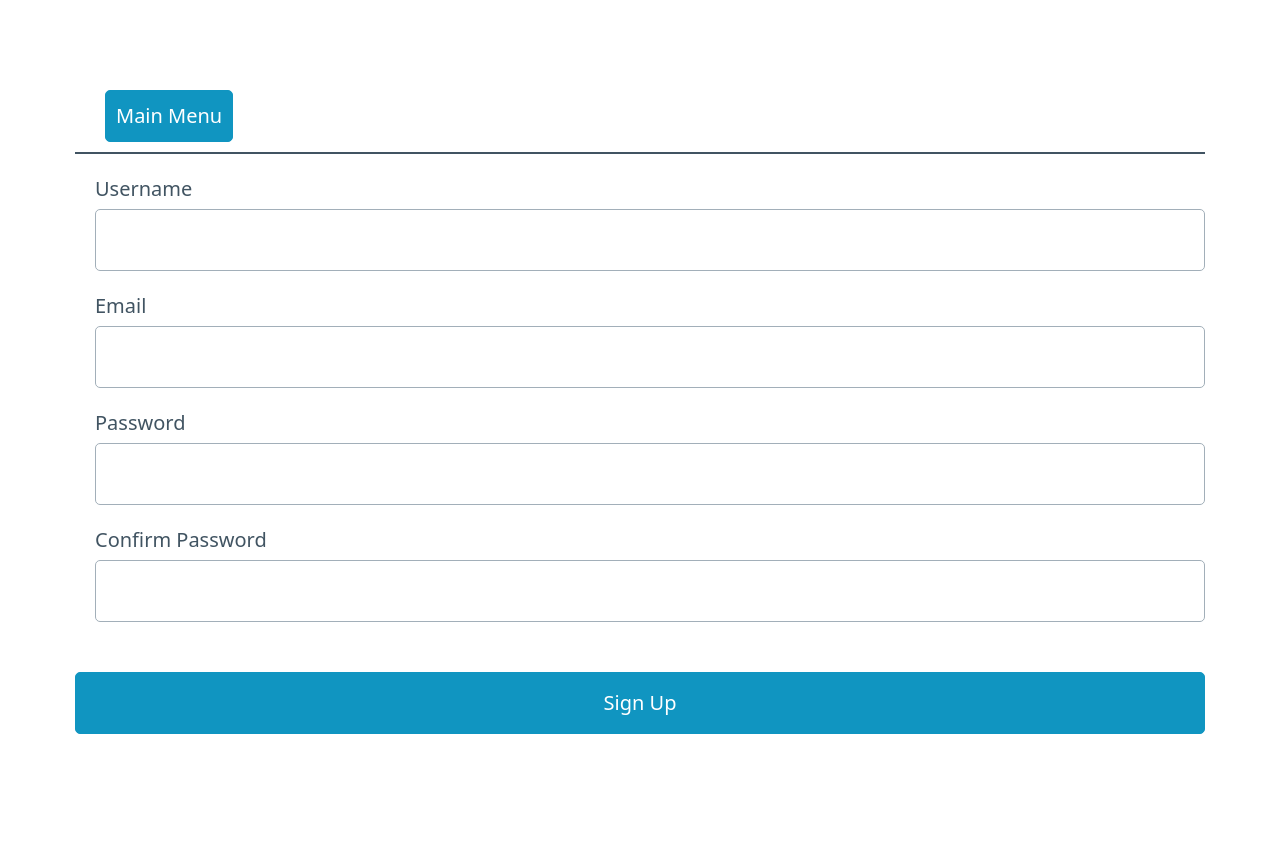
After one commit to SMARTClash8/team_3, a Flask app: page /registration in a window 1280 px wide. The commit adds this page. Run offline with Flask 2, Linux system fonts and the light colour scheme.

Commit message:
new_features
new_features

```diff
--- a/app.py
+++ b/app.py
@@ -1,8 +1,10 @@
 import datetime
-from flask import Flask, render_template, request, redirect, url_for
-from models import Note, Tag, Address_book, Record, Birthday, Phone, Email, Address, db_session, note_m2m_tag
+from flask import Flask, render_template, request, redirect, url_for, flash
+from models import Note, Tag, Address_book, Record, Birthday, Phone, Email, Address, db_session, note_m2m_tag, User, adbooks_user, notes_user, tags_user
 from sqlalchemy import or_
-from forms import RecordForm#, LoginForm, RegisterForm
+from flask_bcrypt import Bcrypt
+from flask_login import LoginManager, login_user, current_user, logout_user, login_required
+from forms import LoginForm, RegistrationForm, RecordForm
 from collections import defaultdict
 from new_parsing import get_wp_news
 
@@ -11,7 +13,18 @@ app = Flask(__name__)
 app.debug = True
 app.env = "development"
 app.config['SECRET_KEY'] = 'any secret string'
+bcrypt = Bcrypt(app)
 MAX_CONTENT_LENGHT = 1024 * 1024
+
+
+login_manager = LoginManager(app)
+login_manager.login_view = "login"
+
+login_manager.login_message_category = "info"
+
+@login_manager.user_loader
+def load_user(user_id):
+    return db_session.query(User).get(int(user_id))
 
 @app.route("/", methods=["GET", "POST"], strict_slashes=False)
 def index():
@@ -23,19 +36,67 @@ def get_news():
     return render_template("news.html", news=news)
 
 
+@app.route("/registration", methods=["GET", "POST"])
+def registration():
+    if current_user.is_authenticated:
+        return redirect(url_for("index"))
+    form = RegistrationForm()
+
+    if form.validate_on_submit():
+        hashed_password = bcrypt.generate_password_hash(form.password.data). \
+            decode('utf-8')
+        user = User(username=form.username.data, email=form.email.data,
+                    password=hashed_password)
+        db_session.add(user)
+        db_session.commit()
+        flash('Account created!Please login', "success")
+        return render_template("success.html")
+
+    return render_template("registration.html", title="Register", form=form)
+
+@app.route("/login", methods=["GET", "POST"])
+def login():
+    if current_user.is_authenticated:
+        print("authenticated")
+        return redirect(url_for("index"))
+    form = LoginForm()
+    if form.validate_on_submit():
+        user = db_session.query(User).filter_by(email=form.email.data).first()
+        if user and bcrypt.check_password_hash(user.password,
+                                               form.password.data):
+            login_user(user, remember=form.remember.data)
+            # next_page = request.args.get("next")
+            flash("You have been logged in!", "success")
+            return redirect(url_for("index"))
+        else:
+
+            flash("Login Unsuccessful. Please check email and password",
+                  "danger")
+
+    return render_template("login.html", title="Login", form=form)
+
+@app.route("/logout")
+def logout():
+    logout_user()
+    return redirect(url_for("login"))
+
 @app.route("/addressbooks", methods=["GET"], strict_slashes=False)
 def get_addressbooks():
 
-    address_books = db_session.query(Address_book).all()
+    user = db_session.query(User).filter_by(id=current_user.id).first()
+    address_books = user.addressbooks
     return render_template("address_books.html", address_books=address_books)
 
 
 @app.route("/addressbook/", methods=["GET", "POST"], strict_slashes=False)
+@login_required
 def create_addressbook():
 
     if request.method == "POST":
         name = request.form.get("name")
         adbook = Address_book(name=name)
+        user = db_session.query(User).filter_by(id=current_user.id).first()
+        user.addressbooks.append(adbook)
         db_session.add(adbook)
         db_session.commit()
         return redirect("/addressbooks")
@@ -43,11 +104,58 @@ def create_addressbook():
     return render_template("addressbook.html")
 
 
+@app.route("/record/result/<book_id>", methods=["GET", "POST"], strict_slashes=False)
+def search_in_record(book_id):
+
+    if request.method == "POST":
+        recorded = []
+        key = request.form.get("key")
+        records = db_session.query(Record).filter(or_(Record.name.like(f'%{key}%'),Record.id.like(f'%{key}%'))).all()
+        for obj in records:
+            res_note = db_session.query(Record).filter(Record.id == obj.id).first()
+            if res_note:
+                if not res_note in recorded:
+                    recorded.append(res_note)
+
+
+        return render_template("record_result.html", recorded=recorded, book_id=book_id, key=key, count_res=1)
+
 @app.route("/records/<book_id>", methods=["GET"], strict_slashes=False)
 def get_records(book_id):
 
     records = db_session.query(Record).filter(Record.book_id == book_id).all()
     return render_template("records.html", records=records, book_id=book_id)
+
+
+@app.route("/detailrecord/<book_id>/<record_id>", methods=["GET", "POST"], strict_slashes=False)
+def detailrecord(book_id, record_id):
+    if request.method == "POST":
+        record_to_change = db_session.query(Record).filter( (Record.id == record_id) & (Record.book_id == book_id)).first()
+        form = RecordForm()
+        name = form.name.data
+        bd_str_to_date = form.birthday.data
+        birthday = Birthday(bd_date=bd_str_to_date)
+        phone = form.phone.data
+        phones = []
+        phones.append(Phone(name=phone))
+        email = form.email.data
+        emails = []
+        emails.append(Email(name=email))
+        address = form.address.data
+        addresses = []
+        addresses.append(Address(name=address))
+        record = Record(name=name, birthday=birthday, phones=phones, emails=emails, addresses=addresses)
+
+        adbook = db_session.query(Address_book).filter(Address_book.id == book_id).first()
+        adbook.records.append(record)
+        db_session.add(adbook)
+        db_session.commit()
+
+        return render_template("records.html", records=records)
+
+    record = db_session.query(Record).filter( (Record.id == record_id) & (Record.book_id == book_id)).first()
+    birthday = record.birthday.bd_date.strftime('%m.%d.%Y')
+    return render_template("detail_record.html", record_id=record_id, book_id=book_id, record=record, birthday=birthday)
 
 
 @app.route("/record/<book_id>", methods=["GET", "POST"], strict_slashes=False)
@@ -76,23 +184,6 @@ def create_record(book_id):
         return redirect(f"/records/{book_id}")
 
     return render_template("record.html", book_id=book_id, form=form)
-
-@app.route("/record/result/<book_id>", methods=["GET", "POST"], strict_slashes=False)
-def search_in_record(book_id):
-
-    if request.method == "POST":
-        recorded = []
-        key = request.form.get("key")
-        records = db_session.query(Record).filter(or_(Record.name.like(f'%{key}%'),Record.id.like(f'%{key}%'))).all()
-        for obj in records:
-            res_note = db_session.query(Record).filter(Record.id == obj.id).first()
-            if res_note:
-                if not res_note in recorded:
-                    recorded.append(res_note)
-
-
-        return render_template("record_result.html", recorded=recorded, book_id=book_id, key=key, count_res=1)
-
 
 @app.route("/change/record/<book_id>/<record_id>", methods=["GET", "POST"], strict_slashes=False)
 def change_record(book_id, record_id):
@@ -167,38 +258,6 @@ def delete_record_info(record_id, book_id):
     return redirect(url_for("get_record_info", book_id=book_id, record_id=record_id))
 
 
-@app.route("/detailrecord/<book_id>/<record_id>", methods=["GET", "POST"], strict_slashes=False)
-def detailrecord(book_id, record_id):
-    if request.method == "POST":
-        record_to_change = db_session.query(Record).filter( (Record.id == record_id) & (Record.book_id == book_id)).first()
-        form = RecordForm()
-        name = form.name.data
-        bd_str_to_date = form.birthday.data
-        birthday = Birthday(bd_date=bd_str_to_date)
-        phone = form.phone.data
-        phones = []
-        phones.append(Phone(name=phone))
-        email = form.email.data
-        emails = []
-        emails.append(Email(name=email))
-        address = form.address.data
-        addresses = []
-        addresses.append(Address(name=address))
-        record = Record(name=name, birthday=birthday, phones=phones, emails=emails, addresses=addresses)
-
-        adbook = db_session.query(Address_book).filter(Address_book.id == book_id).first()
-        adbook.records.append(record)
-        db_session.add(adbook)
-        db_session.commit()
-
-        return render_template("records.html", records=records)
-
-    record = db_session.query(Record).filter( (Record.id == record_id) & (Record.book_id == book_id)).first()
-    birthday = record.birthday.bd_date.strftime('%m.%d.%Y')
-    return render_template("detail_record.html", record_id=record_id, book_id=book_id, record=record, birthday=birthday)
-
-
-
 @app.route("/detail/<id>", methods=["GET", "POST"], strict_slashes=False)
 def detail(id):
     if request.method == "POST":
@@ -211,6 +270,13 @@ def detail(id):
         description = request.form.get("description")
         if description:
             note_to_change.description = description
+
+        tags = request.form.get("tags")
+        if tags:
+            pass
+            # db.session.query(Address).filter(Address.contact_id == id).update({"addr": address}, synchronize_session="fetch")
+            # if not cont.address:
+            #     cont.address = [Address(addr=address, contact_id=id)]
 
         db_session.add(note_to_change)
         db_session.commit()
@@ -226,6 +292,8 @@ def detail(id):
 
 @app.route("/note/", methods=["GET", "POST"], strict_slashes=False)
 def add_note():
+    user = db_session.query(User).filter_by(id=current_user.id).first()
+
     if request.method == "POST":
         name = request.form.get("name")
         description = request.form.get("description")
@@ -234,25 +302,35 @@ def add_note():
         for tag_id in tags_id:
             tags_obj.append(db_session.query(Tag).filter(Tag.id == tag_id).first())
         note = Note(name=name, description=description, tags=tags_obj)
+
+        user.notes.append(note)
+
         db_session.add(note)
         db_session.commit()
         return redirect("/notebook")
     else:
-        tags = db_session.query(Tag).all()
+        tags = user.tags
+        # tags = db_session.query(Tag).all()
 
     return render_template("note.html", tags=tags)
 
 
 @app.route("/tag/", methods=["GET", "POST"], strict_slashes=False)
 def add_tag():
+
+    user = db_session.query(User).filter_by(id=current_user.id).first()
+
     if request.method == "POST":
         name = request.form.get("name")
         tag = Tag(name=name)
+
+        user.tags.append(tag)
+
         db_session.add(tag)
         db_session.commit()
         return redirect(f"/tag")
 
-    tags = db_session.query(Tag).all()
+    tags = user.tags
     return render_template("tag.html", tags=tags)
 
 
@@ -333,46 +411,17 @@ def coming_birthday():
 
 @app.route("/notebook", methods=["GET", "POST"], strict_slashes=False)
 def notebook():
-    notes = db_session.query(Note).all()
+    user = db_session.query(User).filter_by(id=current_user.id).first()
+    notes = user.notes
 
     if request.method == "POST":
         id_tag = request.form.get("tag_ch")
         if id_tag:
             notes = db_session.query(Note).join(note_m2m_tag, isouter=True).join(Tag, isouter=True).filter(Tag.id == id_tag).all()
 
-    tags = db_session.query(Tag).all()
+    tags = user.tags
 
     return render_template("notebook.html", notes=notes, tags=tags)
-# @app.route("/login", methods=["POST", "GET"])
-# def login():
-
-#     form = LoginForm()
-#     if form.validate_on_submit():
-#         user = dbase.getUserByEmail(form.email.data)
-#         if user and check_password_hash(user['psw'], form.psw.data):
-#             userlogin = UserLogin().create(user)
-#             rm = form.remember.data
-#             login_user(userlogin, remember=rm)
-#             return redirect(request.args.get("next") or url_for("profile"))
-
-#         flash("Неверная пара логин/пароль", "error")
-
-#     return render_template("login_test.html", menu=dbase.getMenu(), title="Авторизация", form=form)
-
-
-# @app.route("/register", methods=["POST", "GET"])
-# def register():
-#     form = RegisterForm()
-#     if form.validate_on_submit():
-#             hash = generate_password_hash(request.form['psw'])
-#             res = dbase.addUser(form.name.data, form.email.data, hash)
-#             if res:
-#                 flash("Вы успешно зарегистрированы", "success")
-#                 return redirect(url_for('login'))
-#             else:
-#                 flash("Ошибка при добавлении в БД", "error")
-
-#     return render_template("register.html", menu=dbase.getMenu(), title="Регистрация", form=form)
 
 if __name__ == "__main__":
     app.run()
--- a/forms.py
+++ b/forms.py
@@ -1,27 +1,47 @@
+from email import message
 from flask_wtf import FlaskForm
-from wtforms import StringField, SubmitField, BooleanField, PasswordField, DateField, DateTimeField
-from wtforms.validators import DataRequired, Email, Length, ValidationError
-from datetime import date
+from wtforms import StringField, PasswordField, SubmitField, BooleanField, DateField, \
+    IntegerField
+from wtforms.validators import DataRequired, Length, Email, EqualTo,\
+    ValidationError
+from models import User, db_session
+
+
+class RegistrationForm(FlaskForm):
+    username = StringField("Username",
+                           validators=[DataRequired(), Length(min=2, max=150)])
+    email = StringField("Email",
+                        validators=[DataRequired(), Email(), Length(min=2, max=150)])
+    password = PasswordField("Password", validators=[DataRequired()])
+    confirm_password = PasswordField(
+        "Confirm Password", validators=[DataRequired(), EqualTo("password", message="Passwords don't match")])
+    submit = SubmitField("Sign Up")
+
+    def validate_username(self, username):
+        user = db_session.query(User).filter_by(username=username.data).first()
+        if user:
+            raise ValidationError("That username is taken! Choose another")
+
+    def validate_email(self, email):
+        email = db_session.query(User).filter_by(email=email.data).first()
+        if email:
+            raise ValidationError("That email is taken! Choose another")
+
+
+class LoginForm(FlaskForm):
+    email = StringField("Email",
+                        validators=[DataRequired(), Email()])
+    password = PasswordField("Password", validators=[DataRequired()])
+    remember = BooleanField("Remember Me")
+    submit = SubmitField("Login")
+
+
 
 
 class RecordForm(FlaskForm):
-	name = StringField("Name: ", validators=[DataRequired(message="You need to enter the name")])
-	birthday = DateField('Birthday', format='%Y-%m-%d', validators=[DataRequired(message="You need to enter the birthday")])
-	phone = StringField("Phone", validators=[DataRequired(message="You need to enter the phone"), Length(min = 10, max = 13)],)
-	email = StringField("Email", validators=[DataRequired(message="You need to enter the email")],)
-	address = StringField("Address", validators=[DataRequired(message="You need to enter the address")],)
-	submit = SubmitField("Submit")
-
-
-# class LoginForm(FlaskForm):
-#     email = StringField("Email: ", validators=[Email("Некорректный email")])
-#     psw = PasswordField("Пароль: ", validators=[DataRequired(), Length(min=4, max=100, message="Пароль должен быть от 4 до 100 символов")])
-#     remember = BooleanField("Запомнить", default = False)
-#     submit = SubmitField("Войти")
-
-# class RegisterForm(FlaskForm):
-#     name = StringField("Имя: ", validators=[Length(min=4, max=100, message="Имя должно быть от 4 до 100 символов")])
-#     email = StringField("Email: ", validators=[Email("Некорректный email")])
-#     psw = PasswordField("Пароль: ", validators=[DataRequired(), Length(min=4, max=100, message="Пароль должен быть от 4 до 100 символов")])
-#     psw2 = PasswordField("Повтор пароля: ", validators=[DataRequired(), EqualTo('psw', message="Пароли не совпадают")])
-#     submit = SubmitField("Регистрация")
+    name = StringField("Name: ", validators=[DataRequired(message="You need to enter the name")])
+    birthday = DateField('Birthday', format='%Y-%m-%d', validators=[DataRequired(message="You need to enter the birthday")])
+    phone = StringField("Phone", validators=[DataRequired(message="You need to enter the phone"), Length(min = 10, max = 13)],)
+    email = StringField("Email", validators=[Email(), DataRequired(message="You need to enter the email")],)
+    address = StringField("Address", validators=[DataRequired(message="You need to enter the address")],)
+    submit = SubmitField("Submit")
--- a/templates/base.html
+++ b/templates/base.html
@@ -35,6 +35,7 @@
                 <!-- <li><a href="#">Upload file</a></li> -->
                 <li class="nav-item"><a href="#">Sort files</a></li>
                 <li><a href="#">Storage</a></li>
+                <li class="nav-item"><a href="/logout">Logout</a></li>
                 </ul>
             </nav>
 
--- /dev/null
+++ b/templates/registration.html
@@ -0,0 +1,93 @@
+<!DOCTYPE html>
+<html lang="en">
+  <head>
+    <meta charset="UTF-8" />
+    <title>Registration</title>
+    <link
+      rel="stylesheet"
+      href="https://unpkg.com/@picocss/pico@latest/css/pico.min.css"
+    />
+  </head>
+  <body>
+    <main class="container">
+      <nav
+        style="margin-bottom: 20px; border-bottom: 2px solid; padding-left: 30px"
+      >
+        <ul>
+          <li><a href="/" role="button">Main Menu</a></li>
+        </ul>
+      </nav>
+    <form method="POST" action="/registration">
+      {% with messages = get_flashed_messages() %}
+      {% if messages %}
+      {% for message in messages %}
+
+      <span style="color: green;">{{ message }}</span>
+      {% endfor%}
+      {% endif %}
+      {% endwith %}
+      {{ form.hidden_tag() }}
+
+      <!-- Grid -->
+      <!-- <div class="grid"> -->
+        <ul>
+
+          {% if not form.username.errors %}
+            {{ form.username.label }}
+            {{ form.username }}
+        {% else %}
+            {{ form.username.label }}
+            {{ form.username(**{"aria-invalid": "true"})}}
+
+            {% for error in form.password.errors %}
+            <span style="color: red;">{{ error }}</span>
+            {% endfor %}
+        {% endif %}
+
+
+          {% if not form.email.errors %}
+            {{ form.email.label }}
+            {{ form.email }}
+          {% else %}
+            {{ form.email.label }}
+            {{ form.email(**{"aria-invalid": "true"})}}
+            {% for error in form.email.errors %}
+            <span style="color: red;">{{ error }}</span>
+          {% endfor %}
+        {% endif %}
+
+
+        {% if not form.password.errors %}
+            {{ form.password.label }}
+            {{ form.password }}
+        {% else %}
+            {{ form.password.label }}
+            {{ form.password(**{"aria-invalid": "true"})}}
+
+            {% for error in form.password.errors %}
+            <span style="color: red;">{{ error }}</span>
+            {% endfor %}
+        {% endif %}
+
+
+      {% if not form.confirm_password.errors %}
+            {{ form.confirm_password.label }}
+            {{ form.confirm_password }}
+        {% else %}
+            {{ form.confirm_password.label }}
+            {{ form.confirm_password(**{"aria-invalid": "true"})}}
+
+            {% for error in form.confirm_password.errors %}
+            <span style="color: red;">{{ error }}</span>
+            {% endfor %}
+        {% endif %}
+
+        <!-- <p>{{ form.submit(type="submit") }} <br></p> -->
+      </ul>
+      <!-- Button -->
+      <p>{{ form.submit(type="submit") }} </p>
+
+    </form>
+    </main>
+  </body>
+</html>
```
Also changed, not shown: models.py (+32 -2 lines), templates/login.html (+69 -38 lines), templates/success.html (added, +40 -0 lines), myhelper.db, 1 other file.
